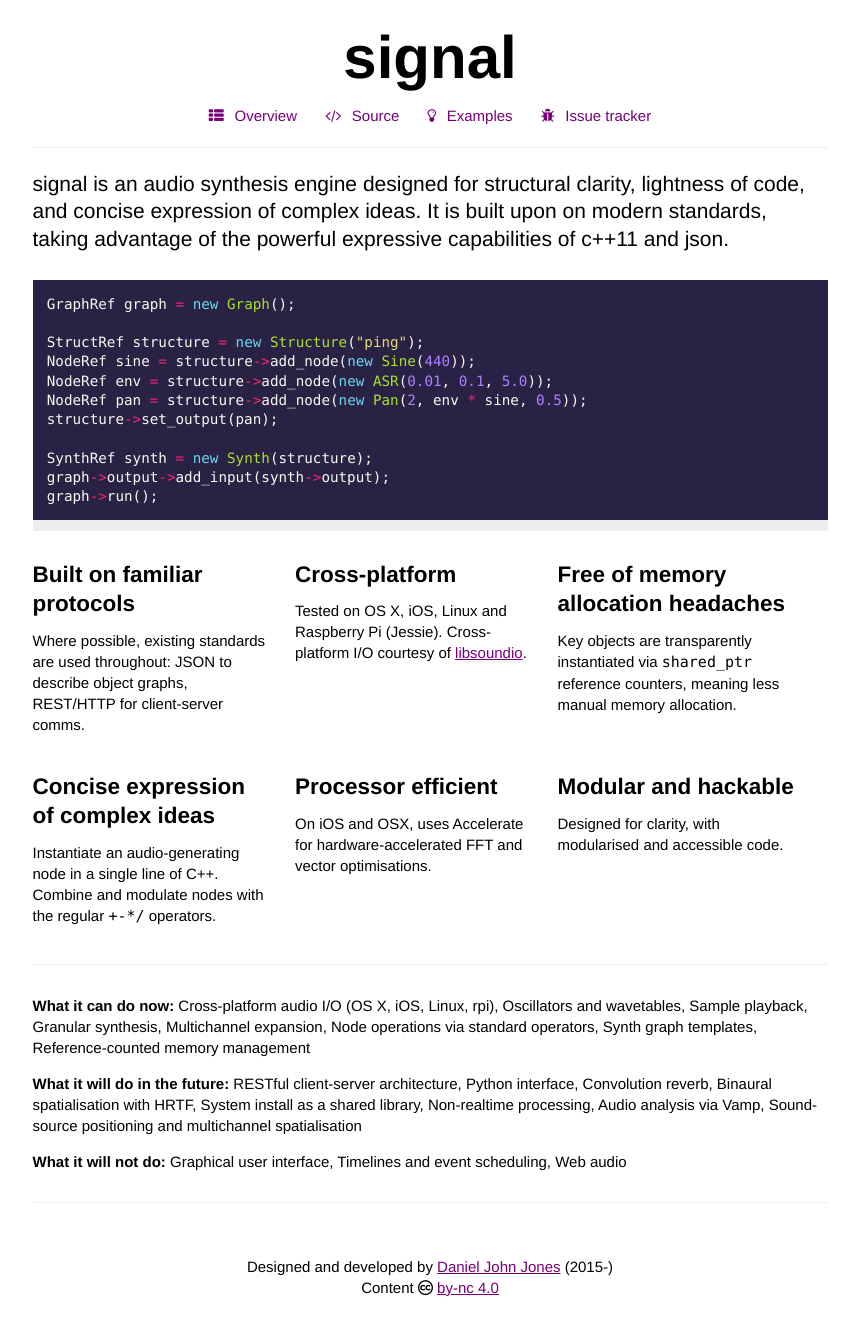
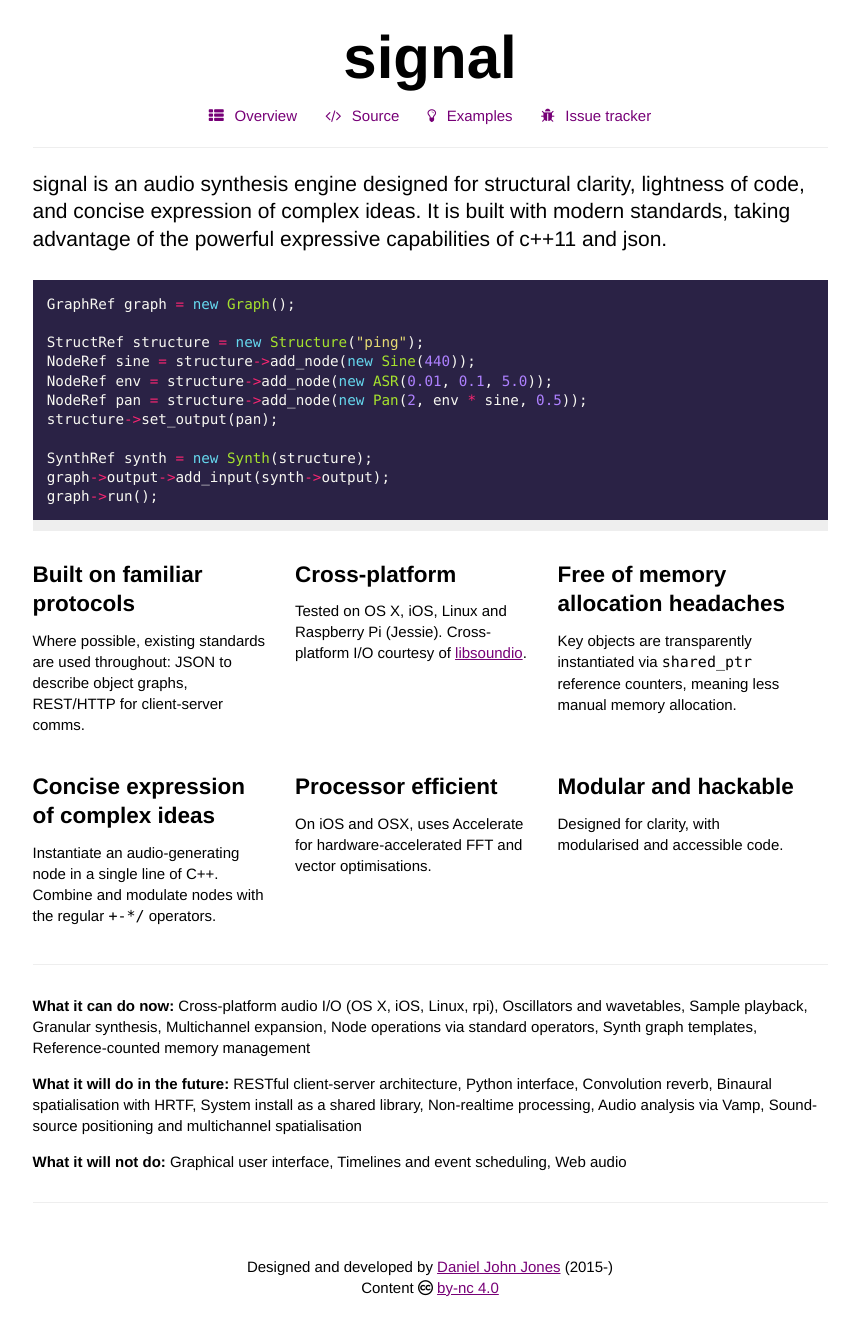
Before and after one commit to ideoforms/signalflow, a Jekyll site: the page built from index.md, in a window 1280 px wide. Shown: the whole page, without its empty margins (210-1069 px from the left). Built offline with Jekyll 4.4.1, drawn with Linux system fonts in a browser that asks for light colours; nearby versions of some CDN libraries.

````diff
--- a/index.md
+++ b/index.md
@@ -4,7 +4,7 @@
 ---
 
 <div class="intro">
-signal is an audio synthesis engine designed for structural clarity, lightness of code, and concise expression of complex ideas. It is built upon on modern standards, taking advantage of the powerful expressive capabilities of c++11 and json.
+signal is an audio synthesis engine designed for structural clarity, lightness of code, and concise expression of complex ideas. It is built with modern standards, taking advantage of the powerful expressive capabilities of c++11 and json.
 </div>
 
 ```cpp
````
